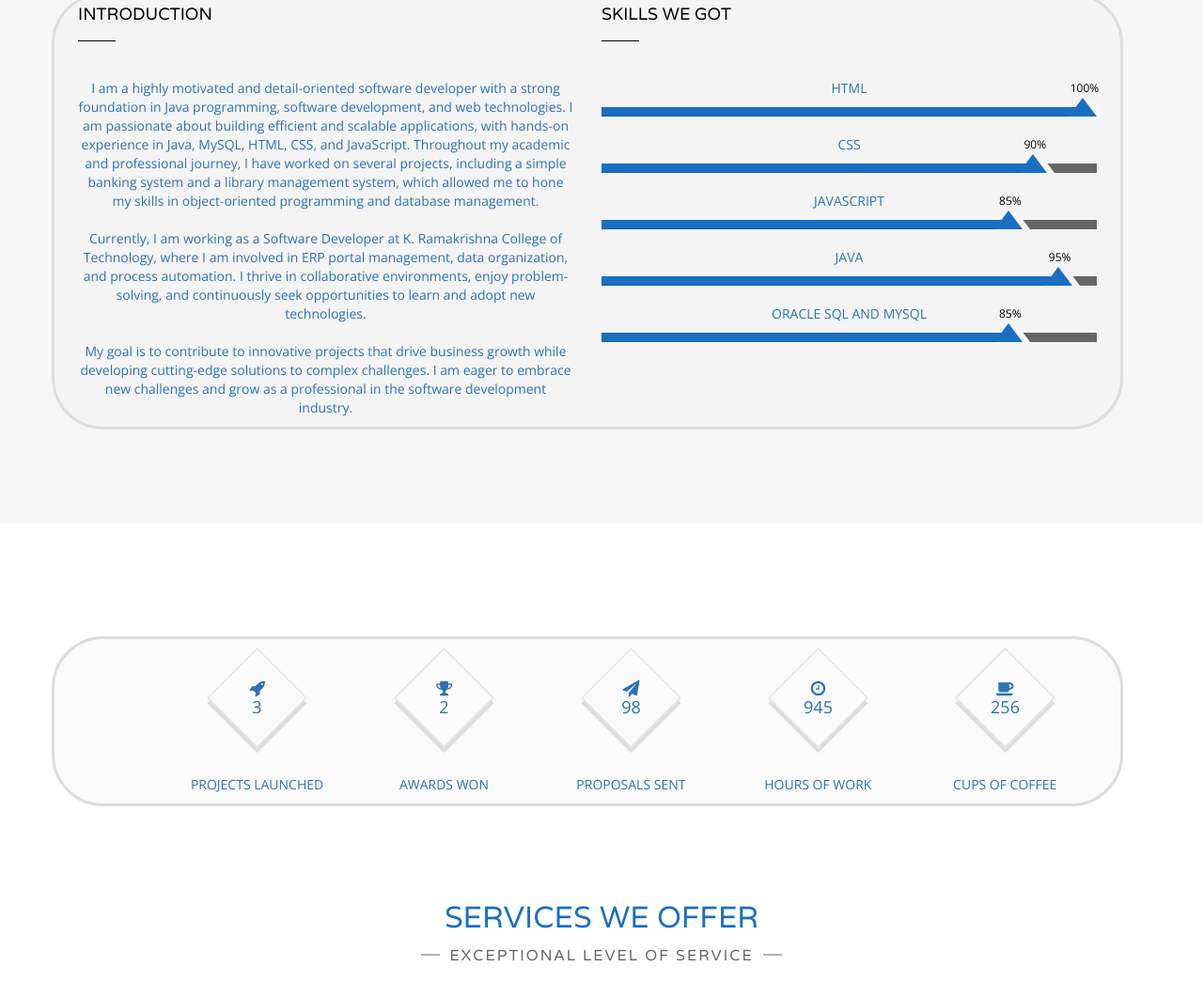
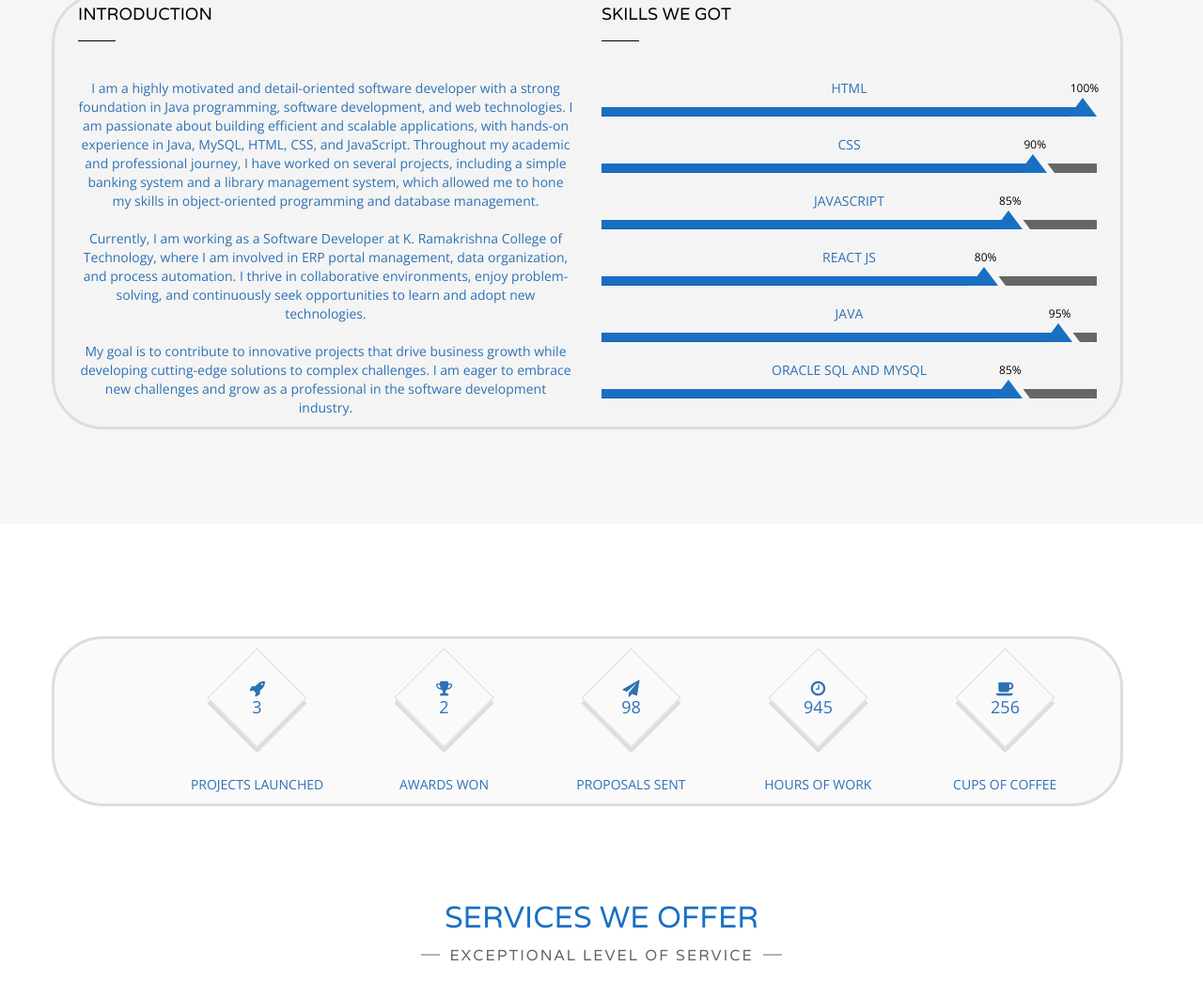
Before and after one commit to BalaRaksha1915/portfolioBalaBharathiS, a plain HTML site: page index.html in a window 1280 px wide. Shown: the part 3652-4714 px from the top of the page at 94% size. Drawn offline with nearby package versions, Linux system fonts and the light colour scheme.

Commit message:
Update index.html

```diff
--- a/index.html
+++ b/index.html
@@ -274,6 +274,14 @@
                             <p>JavaScript</p>
                             <div class="progress">
                                 <div class="progress-bar" role="progressbar" data-transitiongoal="85">
+                                </div>
+                            </div><!-- /.progress -->
+                        </div><!-- /.progress-group -->
+
+                        <div class="progress-group">
+                            <p>React js</p>
+                            <div class="progress">
+                                <div class="progress-bar" role="progressbar" data-transitiongoal="80">
                                 </div>
                             </div><!-- /.progress -->
                         </div><!-- /.progress-group -->
```
